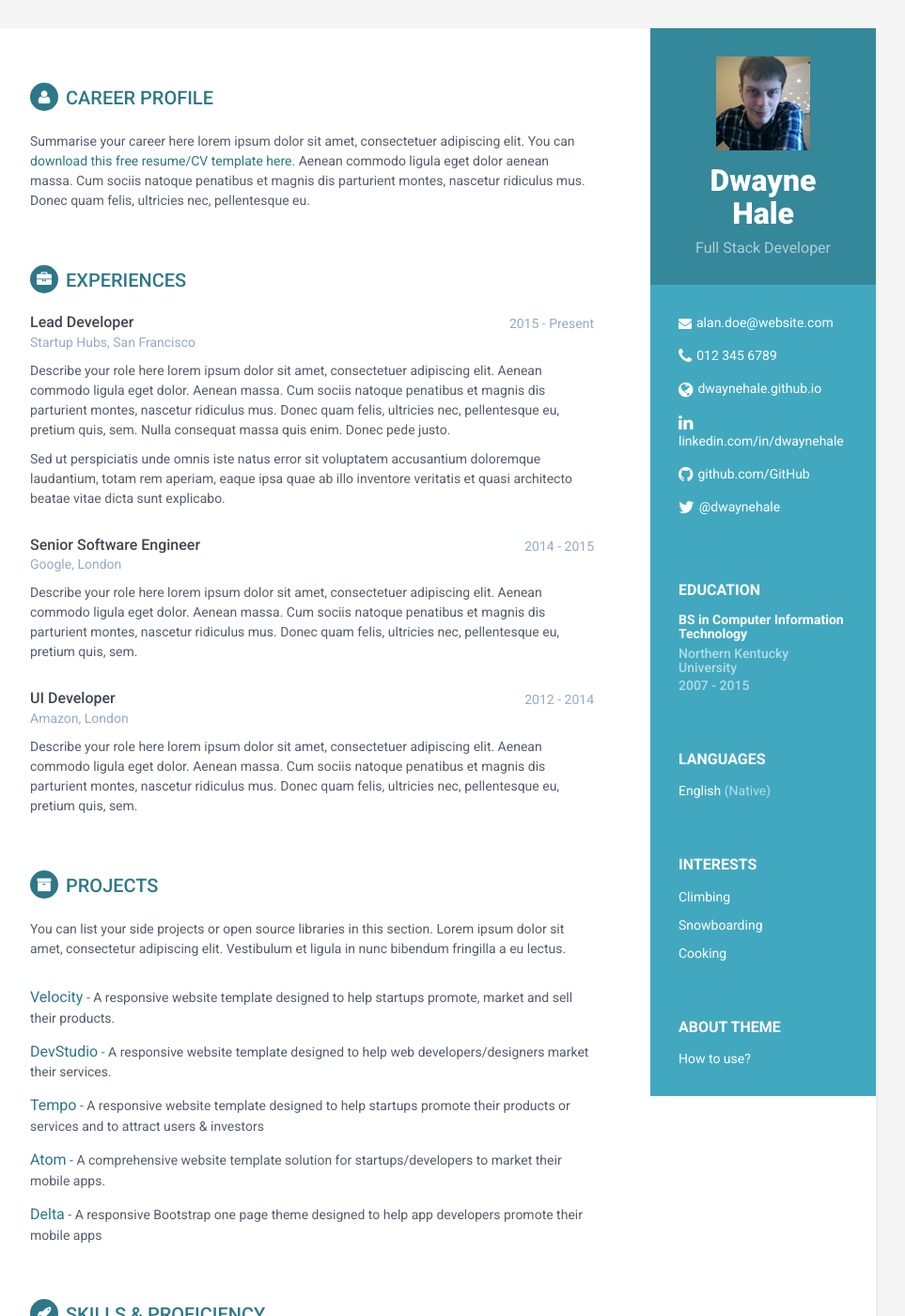
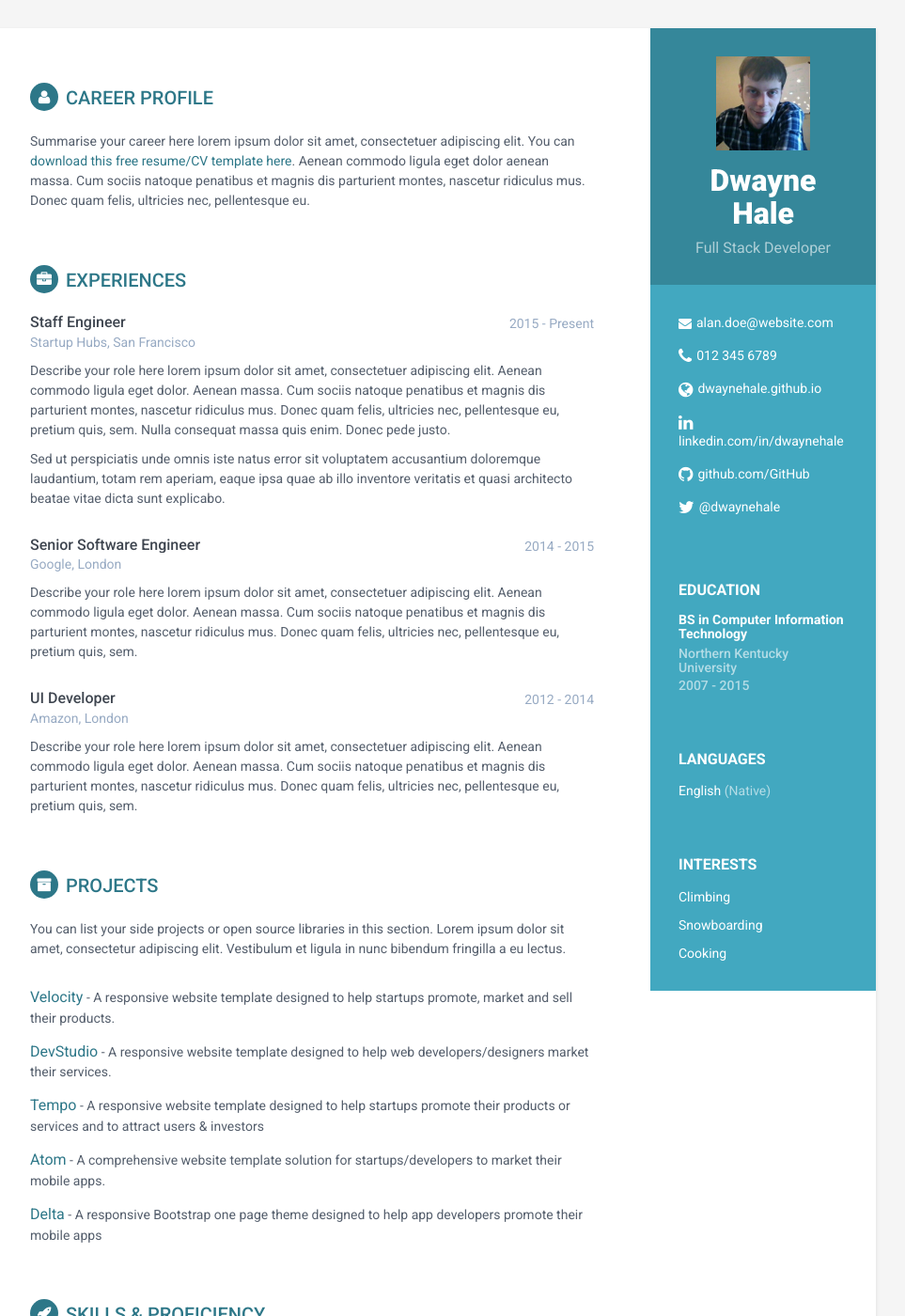
Before and after one commit to dwaynehale/dwaynehale.github.io, a Jekyll site: the page built from index.html, in a window 1280 px wide and 1400 px high. Shown: the whole window at 94% size, without its empty margins (188-1151 px from the left). Built offline with Jekyll 4.4.1, drawn with Linux system fonts in a browser that asks for light colours.

Commit message:
Fixed a few things

```diff
--- a/_includes/experience.html
+++ b/_includes/experience.html
@@ -4,7 +4,7 @@
                 <div class="item">
                     <div class="meta">
                         <div class="upper-row">
-                            <h3 class="job-title">Lead Developer</h3>
+                            <h3 class="job-title">Staff Engineer</h3>
                             <div class="time">2015 - Present</div>
                         </div><!--//upper-row-->
                         <div class="company">Startup Hubs, San Francisco</div>
--- a/_includes/interests.html
+++ b/_includes/interests.html
@@ -6,13 +6,3 @@
 <li>Cooking</li>
 </ul>
 </div><!--//interests-->
-
-
-
-
-<div class="remove-container container-block">
-<h2 class="container-block-title">About Theme</h2>
-<ul class="list-unstyled interests-list">
-<a href="http://blog.webjeda.com/jekyll-themes/online-cv/"><li>How to use?</li></a>
-</ul>
-</div><!--//interests-->
```
